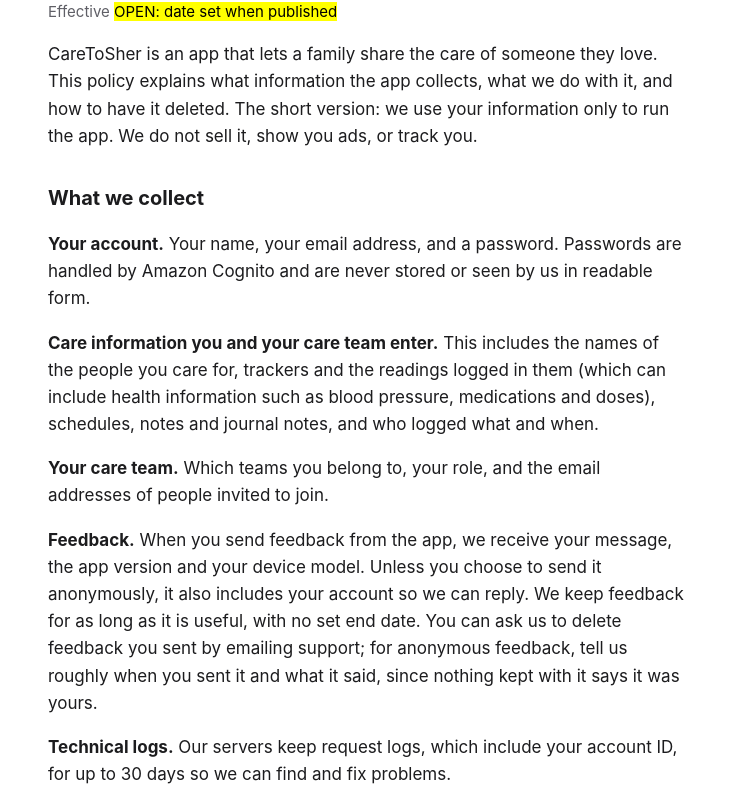
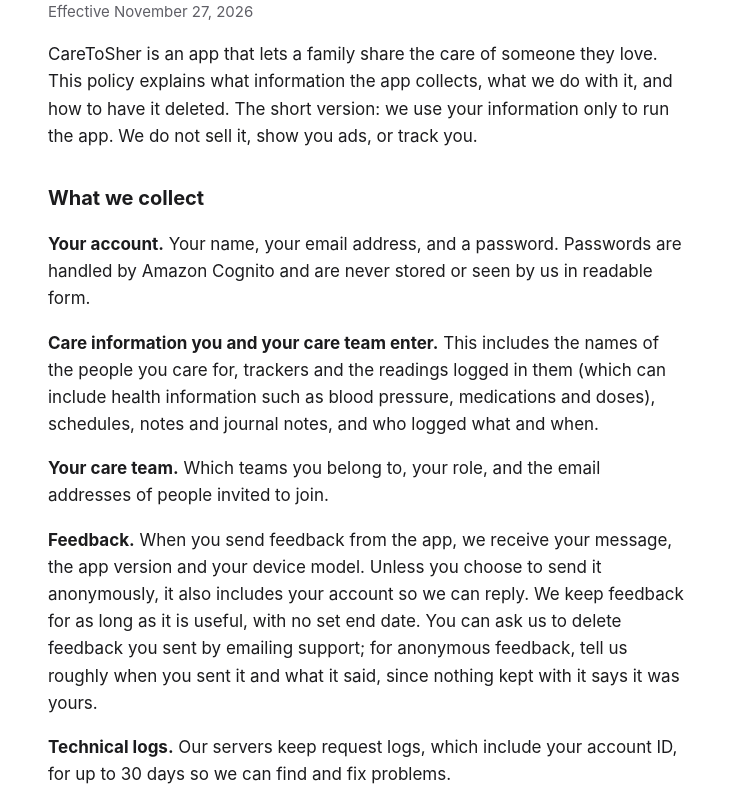
Before and after one commit to care-giver-app/caregiver-v2, a website: page web/site/privacy/index.html in a window 1280 px wide. Shown: the part 170-963 px from the top of the page, without its empty margins (272-1007 px from the left). Drawn offline with Linux system fonts and the light colour scheme.

Commit message:
feat(web): set the legal pages' effective date
Co-Authored-By: Claude Opus 5.5 <noreply@anthropic.com>

```diff
--- a/web/site/privacy/index.html
+++ b/web/site/privacy/index.html
@@ -15,7 +15,7 @@
     </header>
     <main>
       <h1>Privacy Policy</h1>
-      <p class="updated">Effective <mark>OPEN: date set when published</mark></p>
+      <p class="updated">Effective November 27, 2026</p>
 
       <p>
         CareToSher is an app that lets a family share the care of someone they love. This policy
```
Also changed, not shown: web/site/terms/index.html (+1 -1 lines).
